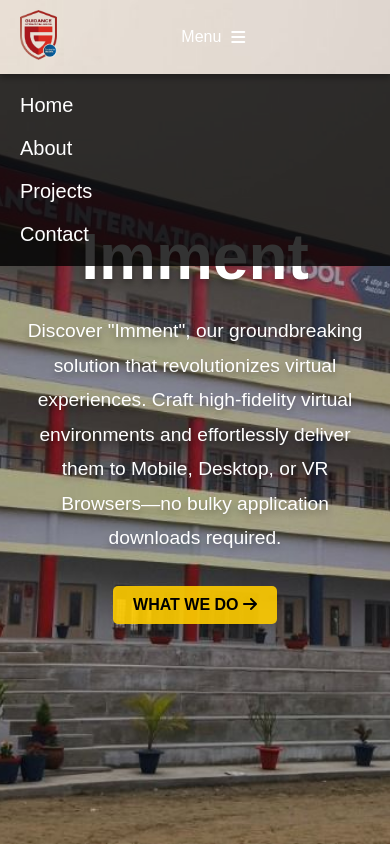
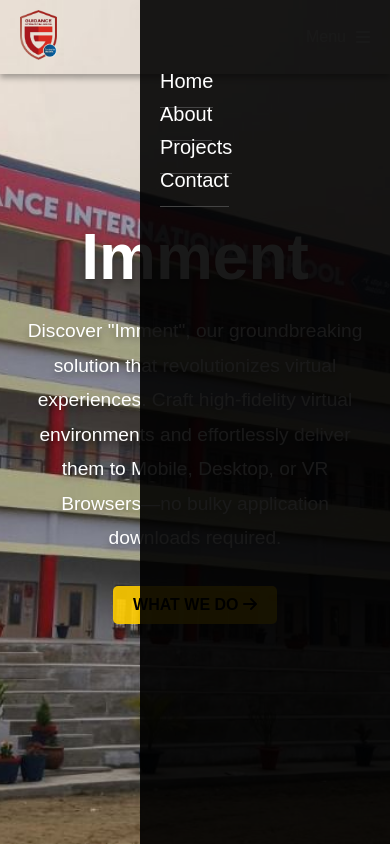
Before and after one commit to DEMOGAMINGDEVELOPER/Landing_page_, a plain HTML site: page index.html in a window 390 px wide. Both pictures are taken after a click on the element "Menu". Shown: the top 844 px of the page. Drawn offline with Linux system fonts and the light colour scheme.

Commit message:
Update styles.css

```diff
--- a/styles.css
+++ b/styles.css
@@ -54,7 +54,6 @@ body.loaded {
     width: 100%;
     z-index: 1000;
     transition: background-color 0.3s ease-in-out;
-    /* For smooth color change */
     box-shadow: 0 4px 6px rgba(0, 0, 0, 0.3);
 }
 
@@ -70,7 +69,6 @@ body.loaded {
     justify-content: space-between;
     width: 100%;
     max-width: 1200px;
-    /* Adjust as per your layout */
     margin: 0 auto;
 }
 
@@ -81,6 +79,16 @@ body.loaded {
 }
 
 /* Navigation Menu Styles */
+.nav-menu {
+    display: flex;
+    align-items: center;
+    justify-content: flex-end;
+    list-style: none;
+    padding: 0;
+    margin: 0;
+}
+
+/* Navigation Menu Links */
 .nav-menu ul {
     display: flex;
     gap: 20px;
@@ -115,27 +123,53 @@ body.loaded {
         display: flex;
     }
 
-    .nav-menu ul {
-        display: none;
-        /* Hide menu by default */
+    /* Mobile Navigation Menu */
+    .nav-menu {
+        position: fixed;
+        top: 0;
+        right: -250px;
+        /* Initially off-screen */
+        width: 250px;
+        height: 100vh;
+        background-color: rgba(0, 0, 0, 0.9);
+        display: flex;
         flex-direction: column;
-        gap: 20px;
-        background-color: rgba(0, 0, 0, 0.8);
-        padding: 20px;
-        position: absolute;
-        top: 100%;
-        right: 0;
-        width: 100%;
+        justify-content: flex-start;
+        align-items: flex-start;
+        padding-top: 50px;
+        transition: right 0.5s ease, opacity 0.5s ease;
+        /* Slide-in and fade-in effect */
+        z-index: 999;
+        /* Ensure it's above other content */
     }
 
-    .nav-menu.active ul {
-        display: flex;
-        /* Show menu when active */
+    /* When active, slide the menu to the right */
+    .nav-menu.active {
+        right: 0;
+    }
+
+    /* Navigation Menu Items */
+    .nav-menu ul {
+        flex-direction: column;
+        gap: 10px;
+        padding: 0 20px;
+        /* Add some padding for aesthetics */
+        margin-top: 20px;
     }
 
     .nav-menu ul li a {
         font-size: 20px;
         text-align: center;
+        padding: 15px 0;
+        width: 100%;
+        border-bottom: 1px solid #444;
+    }
+
+    /* Menu Item Hover Styling */
+    .nav-menu ul li a:hover {
+        color: #ffcc00;
+        background-color: rgba(255, 204, 0, 0.1);
+        /* Subtle highlight */
     }
 }
 
@@ -267,7 +301,7 @@ body.loaded {
 .fade-in-content {
     opacity: 0;
     transform: translateY(30px);
-    transition: opacity 1.5s ease-out, transform 1.5s ease-out;
+    transition: opacity 2.5s ease-out, transform 2.5s ease-out;
 }
 
 .fade-in-content.visible {
```
